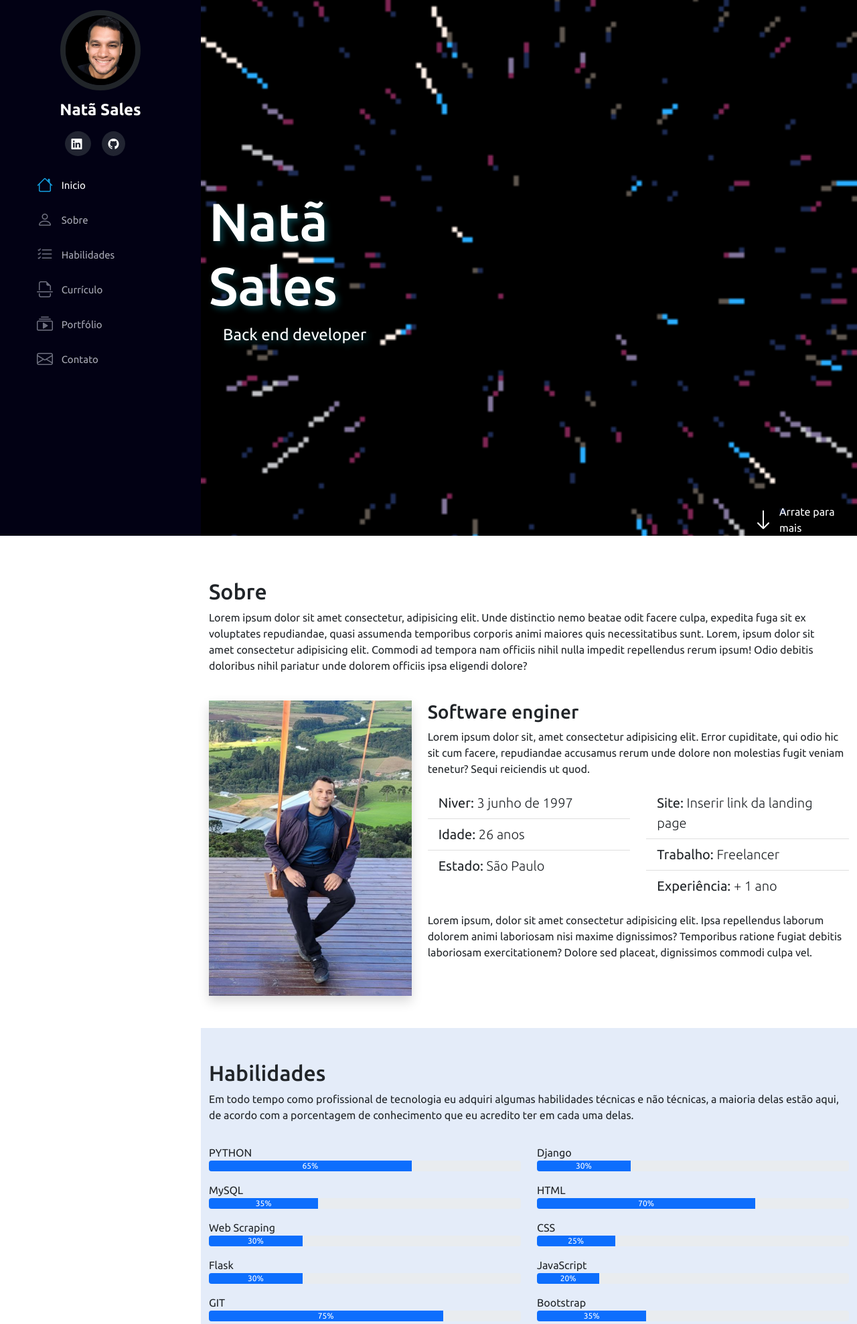
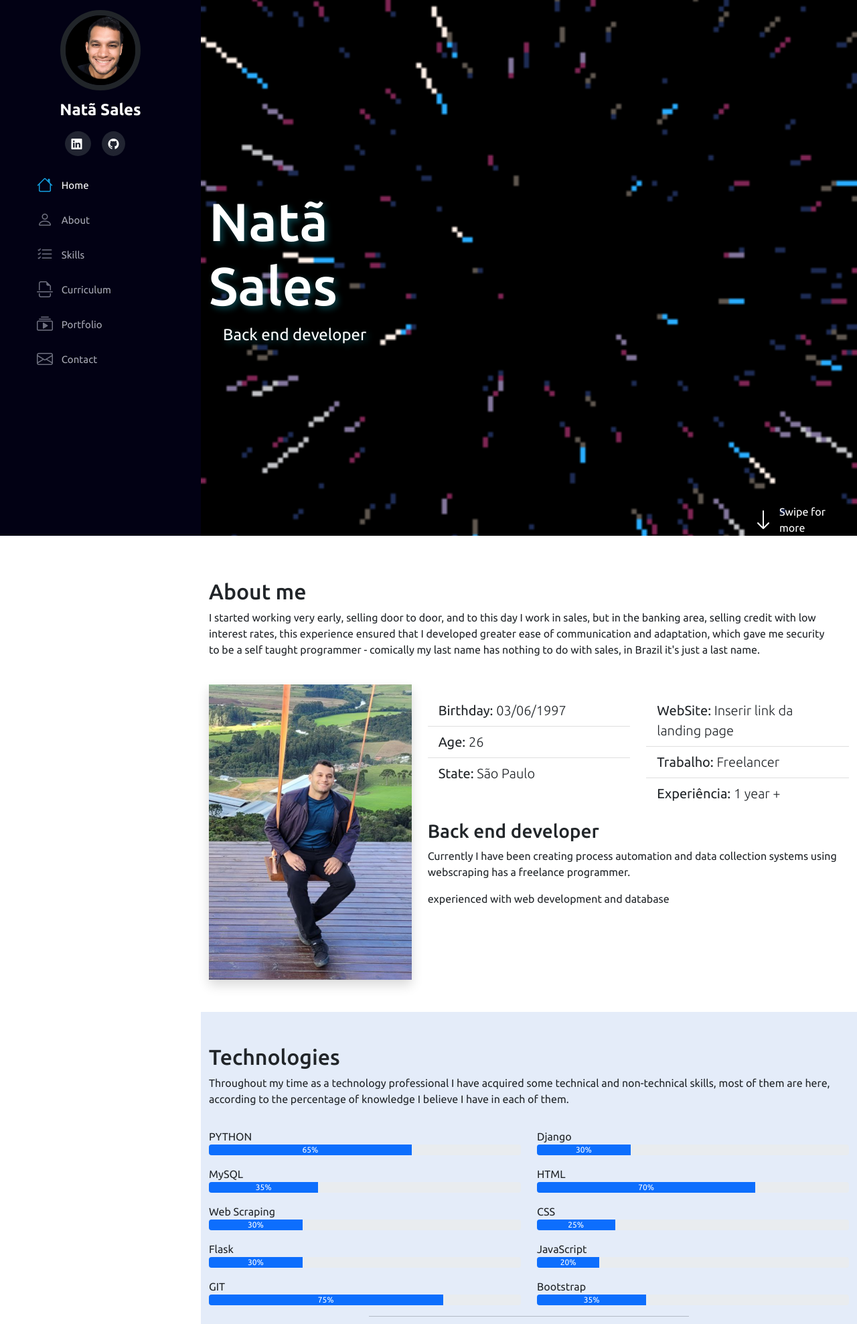
Before and after one commit to Salezz/Portfolio, a Flask app: page / in a window 1280 px wide. Shown: the top 1977 px of the page at 67% size. Run offline with Flask 3, Linux system fonts and the light colour scheme; some libraries are stand-ins or nearby versions; some web fonts are replaced.

Commit message:
Correções

```diff
--- a/templates/index.html
+++ b/templates/index.html
@@ -18,7 +18,7 @@
 
     <aside id='header'>
         <section class="profile">
-            <img src="../static/img/profle.jpeg" alt="Foto do Thiago">
+            <img src="../static/img/profle.jpeg" alt="Foto do Natã">
             <h1>Natã Sales</h1>
             <div class="social-links mt-4 text-center">
                 <a target="_blank" href="https://www.linkedin.com/in/Natasales/">
@@ -34,26 +34,27 @@
             <ul class="nav flex-column">
                 <li class="nav-item">
                     <a class="nav-link active" aria-current="page" href="#inicio"><i class="bi bi-house"
-                            aria-hidden="true"></i> Inicio</a>
+                            aria-hidden="true"></i> Home</a>
                 </li>
                 <li class="nav-item">
-                    <a class="nav-link" href="#sobre"><i class="bi bi-person" aria-hidden="true"></i> Sobre</a>
+                    <a class="nav-link" href="#sobre"><i class="bi bi-person" aria-hidden="true"></i>
+                        About</a>
                 </li>
                 <li class="nav-item">
                     <a class="nav-link" href="#habilidades"><i class="bi bi-list-check" aria-hidden="true"></i>
-                        Habilidades</a>
+                        Skills</a>
                 </li>
                 <li class="nav-item">
                     <a class="nav-link" href="#curriculo"><i class="bi bi-file-earmark-break" aria-hidden="true"></i>
-                        Currículo</a>
+                        Curriculum</a>
                 </li>
                 <li class="nav-item">
                     <a class="nav-link" href="#portfolio"><i class="bi bi-collection-play" aria-hidden="true"></i>
-                        Portfólio</a>
+                        Portfolio</a>
                 </li>
                 <li class="nav-item">
                     <a class="nav-link" href="#contato"><i class="bi bi-envelope" aria-hidden="true">
-                    </i> Contato</a>
+                    </i> Contact</a>
                 </li>
             </ul>
         </nav>
@@ -70,7 +71,7 @@
             <div class="col-md-7 d-flex justify-content-end align-items-end">
                 <div id="arraste" class="d-flex align-items-center">
                     <i class="bi bi-arrow-down text-white pe-2 fs-2" aria-hidden="true"></i>
-                    <a href="#sobre">Arrate para mais</a>
+                    <a href="#sobre">Swipe for more</a>
                 </div>
 
             </div>
@@ -80,10 +81,8 @@
         <section class="container mt-5" id='sobre'>
             <div class="row w-100">
                 <div class="col-md-12" data-anime="down">
-                    <h2 class='pt-3'>Sobre</h2>
-                    <p>Lorem ipsum dolor sit amet consectetur, adipisicing elit. Unde distinctio nemo beatae odit facere culpa, expedita fuga sit ex voluptates repudiandae, quasi assumenda temporibus corporis animi maiores quis necessitatibus sunt.
-                    Lorem, ipsum dolor sit amet consectetur adipisicing elit. Commodi ad tempora nam officiis nihil nulla impedit repellendus rerum ipsum! Odio debitis doloribus nihil pariatur unde dolorem officiis ipsa eligendi dolore?
-                    </p>
+                    <h2 class='pt-3'>About me</h2>
+                    <p>I started working very early, selling door to door, and to this day I work in sales, but in the banking area, selling credit with low interest rates, this experience ensured that I developed greater ease of communication and adaptation, which gave me security to be a self taught programmer - comically my last name has nothing to do with sales, in Brazil it's just a last name.</p>
                 </div>
             </div>
 
@@ -92,39 +91,38 @@
                     <img class="img-fluid shadow" src="../static/img/natasobreimg.png" alt="Foto do Nata" data-anime="left">
                 </div>
                 <div class="col-md-8" data-anime="right">
-                    <h3>Software enginer</h3>
-                    <p>Lorem ipsum dolor sit, amet consectetur adipisicing elit. Error cupiditate, qui odio hic sit cum facere, repudiandae accusamus rerum unde dolore non molestias fugit veniam tenetur? Sequi reiciendis ut quod.</p>
 
                     <div class="row mt-3 mb-3">
                         <div class="col-md-6">
                             <ul class="list-group list-group-flush fs-5">
                                 <li class="list-group-item">
-                                    Niver: <span class="fw-lighter">3 junho de
-                                        1997</span>
+                                    Birthday: <span class="fw-lighter">03/06/1997</span>
                                 </li>
                                 <li class="list-group-item">
-                                    Idade: <span class="fw-lighter">26 anos</span>
+                                    Age: <span class="fw-lighter">26 </span>
                                 </li>
                                 <li class="list-group-item">
-                                    Estado: <span class="fw-lighter">São Paulo</span>
+                                    State: <span class="fw-lighter">São Paulo</span>
                                 </li>
 
                             </ul>
                         </div>
                         <div class="col-md-6">
                             <ul class="list-group list-group-flush fs-5">
-                                <li class="list-group-item">Site: <a href="" target="_blank"
+                                <li class="list-group-item">WebSite: <a href="" target="_blank"
                                     class="fw-lighter text-decoration-none link-dark">Inserir link da landing page</a></li>
                                     <li class="list-group-item">Trabalho: <a href="https://blueedtech.com.br/"
                                         target="_blank" class="fw-lighter text-decoration-none link-dark">Freelancer</a></li>
-                                <li class="list-group-item">Experiência: <span class="fw-lighter"> + 1
-                                        ano</span></li>
+                                        <li class="list-group-item">Experiência: <span class="fw-lighter"> 1
+                                            year +</span></li>
 
                                         </ul>
                                     </div>
                                 </div>
+                                <h3>Back end developer</h3>
+                                <p>Currently I have been creating process automation and data collection systems using webscraping has a freelance programmer.</p>
 
-                    <p>Lorem ipsum, dolor sit amet consectetur adipisicing elit. Ipsa repellendus laborum dolorem animi laboriosam nisi maxime dignissimos? Temporibus ratione fugiat debitis laboriosam exercitationem? Dolore sed placeat, dignissimos commodi culpa vel.</p>
+                                <p>experienced with web development and database</p>
 
                             </div>
             </div>
@@ -133,10 +131,8 @@
         <section class="mt-5 section-bg" id="habilidades">
 
             <div class="container pb-5">
-                <h2 class='pt-5'>Habilidades</h2>
-                <p>Em todo tempo como profissional de tecnologia eu adquiri algumas habilidades técnicas e não técnicas,
-                    a maioria delas estão aqui, de acordo com a porcentagem de conhecimento que eu acredito ter em cada
-                    uma delas.</p>
+                <h2 class='pt-5'>Technologies</h2>
+                <p>Throughout my time as a technology professional I have acquired some technical and non-technical skills, most of them are here, according to the percentage of knowledge I believe I have in each of them.</p>
 
                 <div class="row">
                     <div class="col-md-6">
@@ -201,38 +197,38 @@
                 <div class="row">
                     <h2 class='pt-5'>soft skills</h2>
                     <div class="col-md-6">
-                        <p class="mt-3 mb-0">Trabalho em equipe</p>
+                        <p class="mt-3 mb-0">Team work</p>
                         <div class="progress">
                             <div class="progress-bar" data-anime="left" role="progressbar" style="width: 95%;"
                                 aria-valuenow="95" aria-valuemin="0" aria-valuemax="100">95%</div>
                         </div>
 
-                        <p class="mt-3 mb-0">Proatividade</p>
+                        <p class="mt-3 mb-0">Proactivity</p>
                         <div class="progress">
                             <div class="progress-bar" data-anime="left" role="progressbar" style="width: 98%;"
                                 aria-valuenow="98" aria-valuemin="0" aria-valuemax="100">98%</div>
                         </div>
 
-                        <p class="mt-3 mb-0">Orientação a detalhes</p>
+                        <p class="mt-3 mb-0">Detail orientation</p>
                         <div class="progress">
                             <div class="progress-bar" data-anime="left" role="progressbar" style="width: 85%;"
                                 aria-valuenow="85" aria-valuemin="0" aria-valuemax="100">85%</div>
                         </div>
                     </div>
                     <div class="col-md-6">
-                        <p class="mt-3 mb-0">Comunicação</p>
+                        <p class="mt-3 mb-0">Communication</p>
                         <div class="progress">
                             <div class="progress-bar" data-anime="left" role="progressbar" style="width: 100%;"
                                 aria-valuenow="100" aria-valuemin="0" aria-valuemax="100">100%</div>
                         </div>
 
-                        <p class="mt-3 mb-0">vontade de aprender</p>
+                        <p class="mt-3 mb-0">Learn desire</p>
                         <div class="progress">
                             <div class="progress-bar" data-anime="left" role="progressbar" style="width: 100%;"
                                 aria-valuenow="100" aria-valuemin="0" aria-valuemax="100">100%</div>
                         </div>
 
-                        <p class="mt-3 mb-0">Comprometimento</p>
+                        <p class="mt-3 mb-0">Commitment</p>
                         <div class="progress">
                             <div class="progress-bar" data-anime="left" role="progressbar" style="width: 100%;"
                                 aria-valuenow="100" aria-valuemin="0" aria-valuemax="100">100%</div>
@@ -254,29 +250,29 @@
                         <h3 class="cv-title">Educação</h3>
 
                         <div class='cv-item' data-anime="up">
-                            <h4>CiberSegurança</h4>
+                            <h4>Cibersecurity</h4>
                             <h5>2023</h5>
                             <p><em>Unicesumar</em></p>
-                            <p>Superior em Cibersecurity</p>
+                            <p>Superior in Cibersecurity</p>
                         </div>
 
                         <div class='cv-item' data-anime="up">
                             <h4>Curso em video</h4>
                             <h5>2022</h5>
                             <p><em>Estudonautas</em></p>
-                            <p>Curso completo de da linguegem PYTHON</p>
+                            <p>Complete course of PYTHON language</p>
                         </div>
 
                         <div class='cv-item' data-anime="up">
                             <h4>Database</h4>
                             <h5>2022 - 2022</h5>
                             <p><em>Udemy</em></p>
-                            <p>Curso completo voltado para banco de dados usando MySQL</p>
+                            <p>Complete course on database using MySQL</p>
                         </div>
 
                     </div>
                     <div class="col-md-6">
-                        <h3 class="cv-title">Profissional</h3>
+                        <h3 class="cv-title">Professional</h3>
 
                         <div class='cv-item' data-anime="up">
                             <h4>Freelancer</h4>
@@ -288,14 +284,14 @@
                         <div class='cv-item' data-anime="up">
                             <h4>Em breve</h4>
                             <h5>2024</h5>
-                            <p><em>Faça parte da minha história</em></p>
+                            <p><em>be part of my story</em></p>
                             <p>Vou ficar feliz que seu projeto faça parte da minha carreira.</p>
                         </div>
 
                         <div class='cv-item' data-anime="up">
                             <h4>Em breve</h4>
                             <h5>2024</h5>
-                            <p><em>Faça parte da minha história</em></p>
+                            <p><em>be part of my story</em></p>
                             <p>Vou ficar feliz que seu projeto faça parte da minha carreira.</p>
                         </div>
                     </div>
@@ -456,14 +452,14 @@
         <section class="pt-5 pb-5" id="contato">
 
             <div class="container mb-5">
-                <h2 class='pt-3 pb-3'>Contato</h2>
+                <h2 class='pt-3 pb-3'>Contact</h2>
 
                 <div class="row">
 
                     <div class="col-md-5">
                         <div class="card p-5 shadow border-0" data-anime="up">
                             <div class="endereco">
-                                <h4><i class="bi bi-geo-alt"></i> Localização:</h4>
+                                <h4><i class="bi bi-geo-alt"></i> Location:</h4>
                                 <p>Florianópolis, SC</p>
                             </div>
 
@@ -484,7 +480,7 @@
 
                             <form class="row g-3" action='/send' method="POST">
                                 <div class="col-md-6">
-                                    <label for="nome" class="form-label">Nome:</label>
+                                    <label for="nome" class="form-label">Name:</label>
                                     <input type="text" class="form-control" id="nome" name='nome'
                                         placeholder='Digite seu nome' required>
                                 </div>
@@ -495,16 +491,16 @@
                                 </div>
 
                                 <div class="col-12">
-                                    <label for="mensagem" class="form-label">Mensagem:</label>
+                                    <label for="mensagem" class="form-label">Message:</label>
                                     <textarea type="text" class="form-control" id="mensagem" name='mensagem' rows="10"
                                         placeholder="Digite sua mensagem" required></textarea>
                                 </div>
                                 <div class="col-12 d-flex justify-content-center mt-4">
-                                    <button id='btn-enviar' type="submit" class="btn btn-primary">Enviar
-                                        mensagem</button>
+                                    <button id='btn-enviar' type="submit" class="btn btn-primary">Send
+                                        message</button>
                                     <button id="btn-enviar-loader" class="btn btn-primary" type="button" disabled>
                                     <span class="spinner-border spinner-border-sm" aria-hidden="true"></span>
-                                    <span role="status">Enviando...</span>
+                                    <span role="status">Sending...</span>
                                     </button>
                                 </div>
                             </form>
```
Lines whose indentation alone changed are shown as unchanged.
